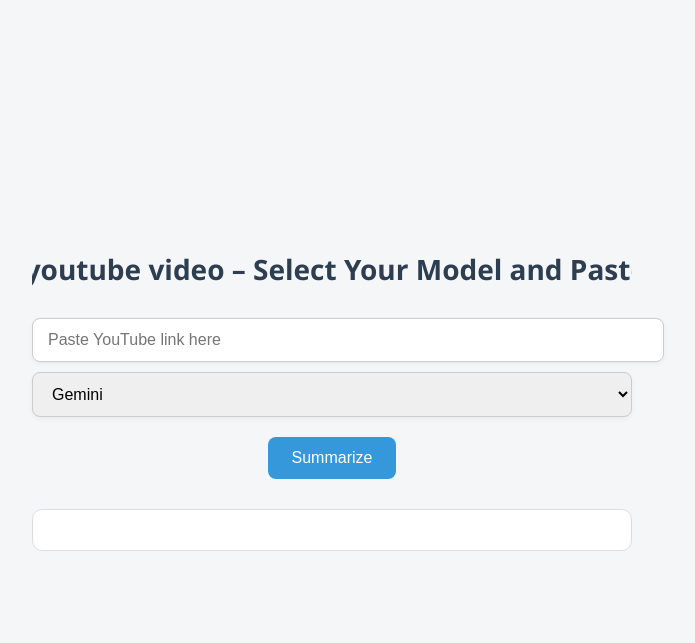
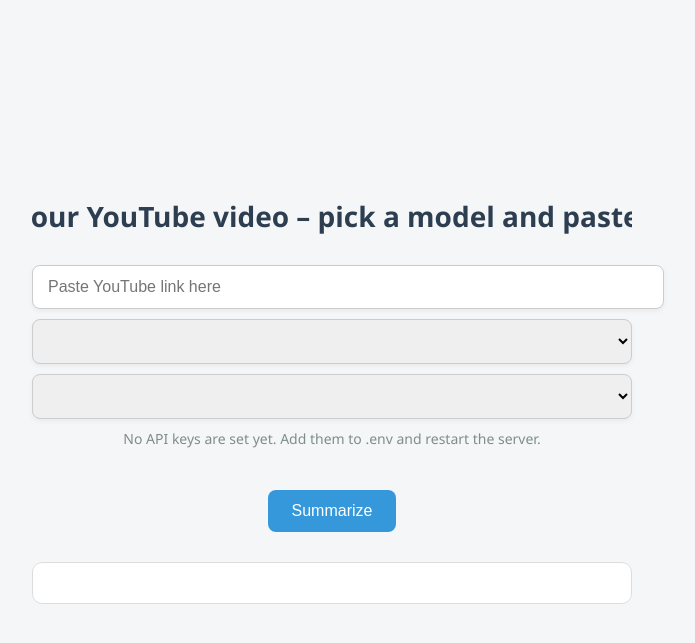
Before and after one commit to codicecustode/U-Tube-Video-Summarizer, a FastAPI app: page / in a window 1280 px wide. Shown: the top 643 px of the page, without its empty margins (308-1003 px from the left). Run offline with FastAPI, Linux system fonts and the light colour scheme; lists and menus that the app fills with data are empty.

Commit message:
feat: add provider and model pickers to the page

```diff
--- a/templates/index.html
+++ b/templates/index.html
@@ -104,6 +104,12 @@
       }
     }
 
+    .hint {
+      margin: 0 0 10px;
+      font-size: 14px;
+      color: #7f8c8d;
+    }
+
     #loader {
       display: none;
       margin-top: 20px;
@@ -139,17 +145,18 @@
 <body>
   <div class="container">
     <div class="moving-text">
-      <span>🎥 Welcome to the YouTube Summarizer, Summarize ur youtube video – Select Your Model and Paste a Link!</span>
+      <span>🎥 Welcome to the YouTube Summarizer, Summarize your YouTube video – pick a model and paste a link!</span>
     </div>
 
     <input type="text" id="youtubeUrl" placeholder="Paste YouTube link here" />
     <br>
 
-    <select id="modelSelector">
-      <option value="bart">Gemini</option>
-      <option value="t5">GPT</option>
-      <option value="deepseek">Deepseek(Coming Soon)</option>
+    <select id="providerSelector" aria-label="AI provider" onchange="fillModels()">
+      <option>Loading providers...</option>
     </select>
+
+    <select id="modelSelector" aria-label="Model"></select>
+    <p id="modelHint" class="hint"></p>
 
     <br>
     <button onclick="sendUrl()">Summarize</button>
@@ -162,6 +169,50 @@
   </div>
 
   <script>
+    let providers = [];
+
+    async function loadModels() {
+      const providerSelect = document.getElementById('providerSelector');
+      const hint = document.getElementById('modelHint');
+      try {
+        const response = await fetch('/api/models');
+        const data = await response.json();
+        providers = data.providers;
+
+        providerSelect.innerHTML = '';
+        for (const provider of providers) {
+          const label = provider.available ? provider.label : `${provider.label} (API key not set)`;
+          const option = new Option(label, provider.id);
+          option.disabled = !provider.available;
+          providerSelect.add(option);
+        }
+
+        if (data.default) {
+          providerSelect.value = data.default.provider;
+          fillModels(data.default.model);
+          hint.innerText = '';
+        } else {
+          fillModels();
+          hint.innerText = 'No API keys are set yet. Add them to .env and restart the server.';
+        }
+      } catch (error) {
+        console.error('Could not load models:', error);
+        hint.innerText = 'Could not load the model list.';
+      }
+    }
+
+    function fillModels(selectedModel) {
+      const providerId = document.getElementById('providerSelector').value;
+      const modelSelect = document.getElementById('modelSelector');
+      const provider = providers.find(p => p.id === providerId);
+
+      modelSelect.innerHTML = '';
+      for (const model of (provider ? provider.models : [])) {
+        modelSelect.add(new Option(model.label, model.id));
+      }
+      if (selectedModel) modelSelect.value = selectedModel;
+    }
+
     function extractVideoId(url) {
       const match = url.match(/(?:youtu\.be\/|youtube\.com\/(?:watch\?v=|embed\/|v\/))([\w-]{11})/);
       return match ? match[1] : null;
@@ -169,6 +220,7 @@
 
     async function sendUrl() {
       const url = document.getElementById('youtubeUrl').value;
+      const provider = document.getElementById('providerSelector').value;
       const model = document.getElementById('modelSelector').value;
       const videoId = extractVideoId(url);
 
@@ -188,12 +240,17 @@
         const response = await fetch('/summarize', {
           method: 'POST',
           headers: { 'Content-Type': 'application/json' },
-          body: JSON.stringify({ video_id: videoId, model: model })
+          body: JSON.stringify({ video_id: videoId, provider: provider, model: model })
         });
 
         const data = await response.json();
         loaderDiv.style.display = "none";
-        outputDiv.innerText = data.summarize_transcript || "No summary received.";
+        if (!response.ok || data.error) {
+          outputDiv.innerText = data.error || "Error occurred while summarizing.";
+        } else {
+          const note = data.truncated ? "Note: this video is long, so the summary covers only the first part of it.\n\n" : "";
+          outputDiv.innerText = note + (data.summarize_transcript || "No summary received.");
+        }
         outputDiv.style.opacity = 1;
       } catch (error) {
         loaderDiv.style.display = "none";
@@ -202,6 +259,8 @@
         outputDiv.style.opacity = 1;
       }
     }
+
+    loadModels();
   </script>
 </body>
 
```
